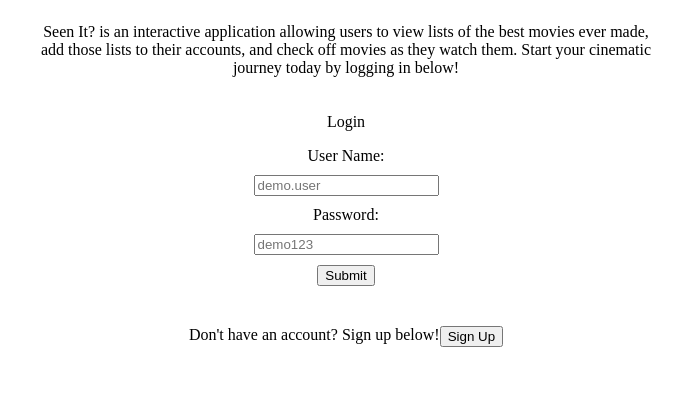
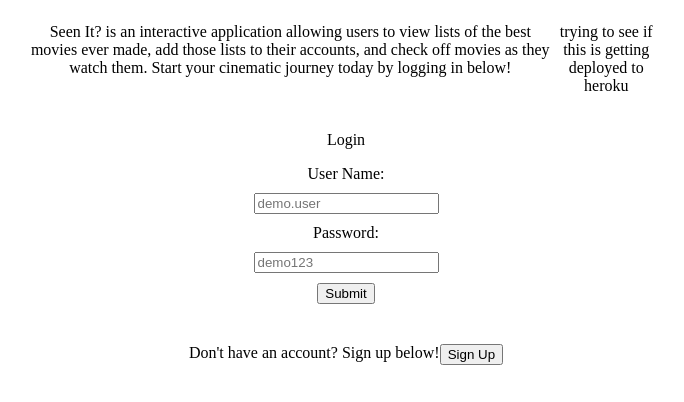
Before and after one commit to rcaseyx/seen-it, a website: page public/index.html in a window 1280 px wide. Shown: the part 53-455 px from the top of the page, without its empty margins (294-978 px from the left). Drawn offline with nearby package versions, Linux system fonts and the light colour scheme; files whose address does not match are found by name.

```diff
--- a/public/index.html
+++ b/public/index.html
@@ -16,6 +16,7 @@
       </section>
       <section class="intro">
         <p>Seen It? is an interactive application allowing users to view lists of the best movies ever made, add those lists to their accounts, and check off movies as they watch them. Start your cinematic journey today by logging in below!</p>
+	      <p> trying to see if this is getting deployed to heroku </p>
       </section>
       <section class="login">
         <form class="login-form">
```
